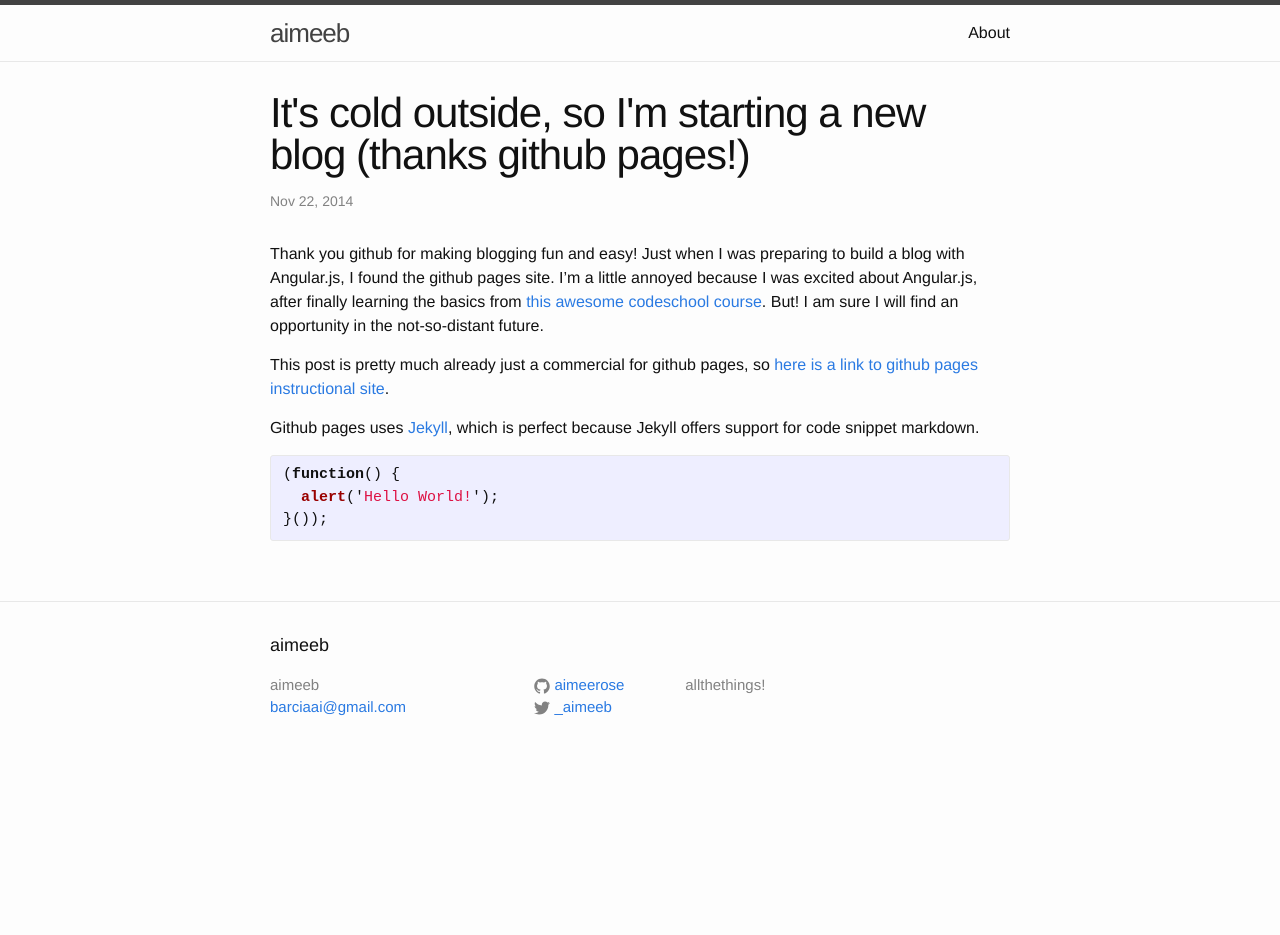
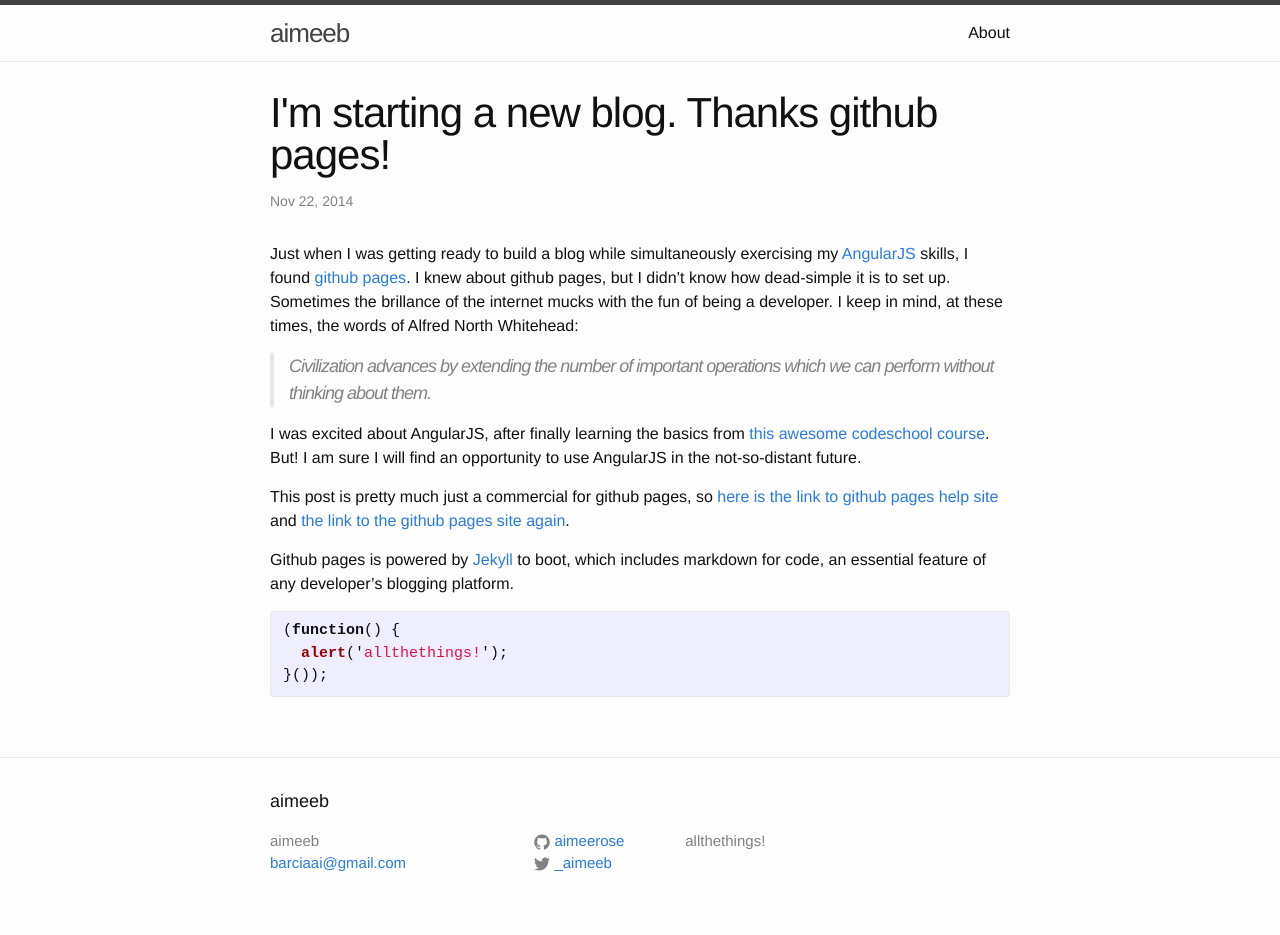
Before and after one commit to AimeeRose/aimeerose.github.io, a Jekyll site: the page built from _posts/2014-11-22-welcome-to-jekyll.markdown, in a window 1280 px wide. Built offline with Jekyll 4.4.1, drawn with Linux system fonts in a browser that asks for light colours; before the commit the page ends 900 px from its top, so only the background shows below that.

Commit message:
Revise first post

```diff
--- a/_posts/2014-11-22-welcome-to-jekyll.markdown
+++ b/_posts/2014-11-22-welcome-to-jekyll.markdown
@@ -1,21 +1,29 @@
 ---
 layout: post
-title:  "It's cold outside, so I'm starting a new blog (thanks github pages!)"
+title:  "I'm starting a new blog. Thanks github pages!"
 date:   2014-11-22 13:56:38
 categories: jekyll update
 ---
-Thank you github for making blogging fun and easy! Just when I was preparing to build a blog with Angular.js, I found the github pages site. I'm a little annoyed because I was excited about Angular.js, after finally learning the basics from [this awesome codeschool course][angular-codeschool]. But! I am sure I will find an opportunity in the not-so-distant future.
 
-This post is pretty much already just a commercial for github pages, so [here is a link to github pages instructional site][github-pages].
+Just when I was getting ready to build a blog while simultaneously exercising my [AngularJS][angularjs] skills, I found [github pages][github-pages]. I knew about github pages, but I didn't know how dead-simple it is to set up. Sometimes the brillance of the internet mucks with the fun of being a developer. I keep in mind, at these times, the words of Alfred North Whitehead:
 
-Github pages uses [Jekyll][jekyll], which is perfect because Jekyll offers support for code snippet markdown.
+>  Civilization advances by extending the number of important operations which we can perform without thinking about them.
+
+
+I was excited about AngularJS, after finally learning the basics from [this awesome codeschool course][angular-codeschool]. But! I am sure I will find an opportunity to use AngularJS in the not-so-distant future.
+
+This post is pretty much just a commercial for github pages, so [here is the link to github pages help site][github-pages-help] and [the link to the github pages site again][github-pages].
+
+Github pages is powered by [Jekyll][jekyll] to boot, which includes markdown for code, an essential feature of any developer's blogging platform.
 
 {% highlight javascript %}
 (function() {
-  alert('Hello World!');
+  alert('allthethings!');
 }());
 {% endhighlight %}
 
+[angularjs]:          https://angularjs.org/
 [github-pages]:       https://pages.github.com/
+[github-pages-help]:  https://help.github.com/categories/github-pages-basics/
 [angular-codeschool]: http://codeschool.com/courses/shaping-up-with-angular-js
 [jekyll]:             http://jekyllrb.com
```
Also changed, not shown: 3 other files.
